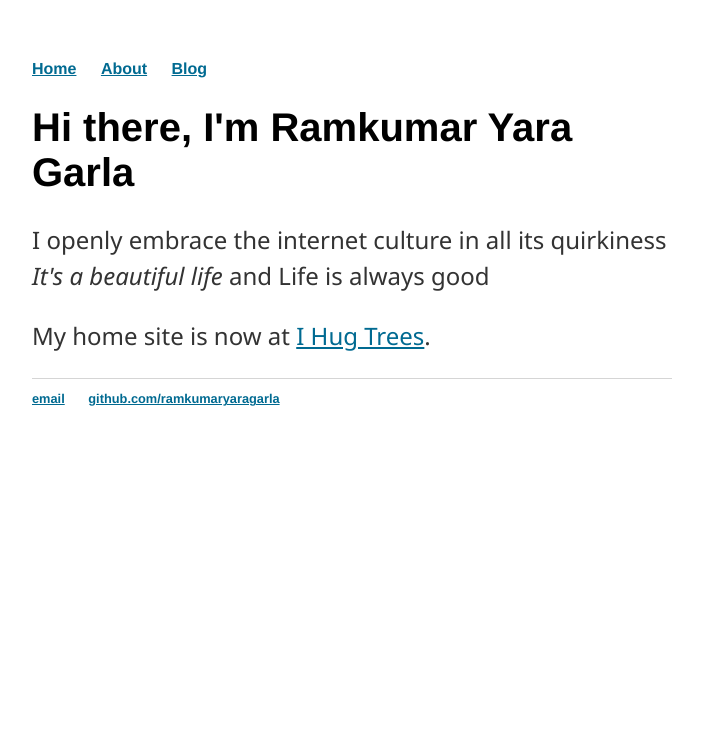
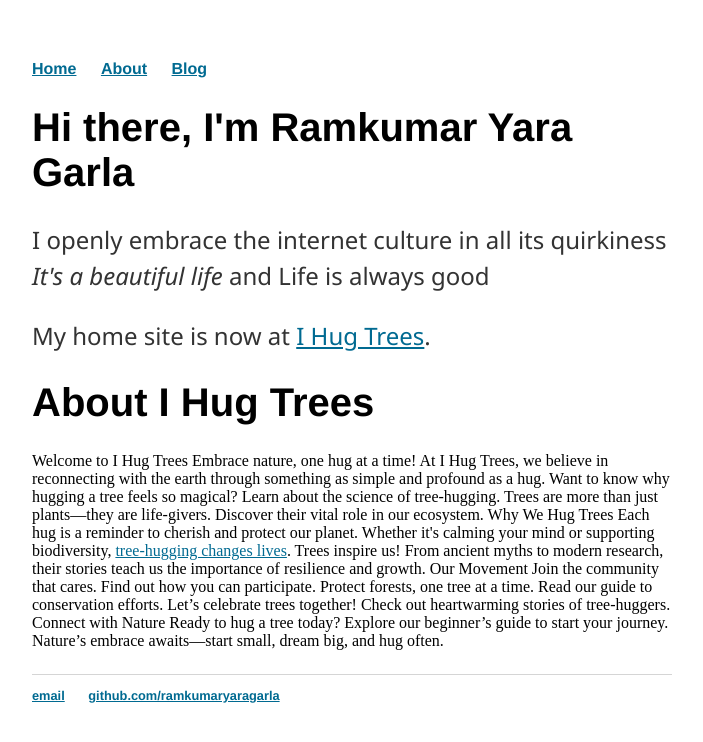
Before and after one commit to RamkumarYaragarla/worko, a Jekyll site: the page built from index.html, in a window 1280 px wide. Shown: the top 742 px of the page, without its empty margins (288-991 px from the left). Built offline with Jekyll 4.4.1, drawn with Linux system fonts in a browser that asks for light colours.

Commit message:
Update index.html

```diff
--- a/index.html
+++ b/index.html
@@ -6,6 +6,30 @@ title: Ramkumar Yaragarla, Being Social
 	<h1>Hi there, I'm Ramkumar Yara Garla</h1>
 	<p> I openly embrace the internet culture in all its quirkiness <em> It's a beautiful life</em> and Life is always good </p>
 
-	 <p> My home site is now at <a href="https://ihugtrees.org"> I Hug Trees</a>.
+	 <p> My home site is now at <a href="https://ihugtrees.org"> I Hug Trees</a>. </p>
 
 </div>
+
+<div class="blurb">
+	 <p> <h1>About I Hug Trees</h1>
+	Welcome to I Hug Trees
+Embrace nature, one hug at a time!
+
+At I Hug Trees, we believe in reconnecting with the earth through something as simple and profound as a hug.
+
+Want to know why hugging a tree feels so magical? Learn about the science of tree-hugging.
+Trees are more than just plants—they are life-givers. Discover their vital role in our ecosystem.
+Why We Hug Trees
+Each hug is a reminder to cherish and protect our planet. Whether it's calming your mind or supporting biodiversity, <a href="https://ihugtrees.org/blog/simple-joy-benefits-of-hugging-trees.html">tree-hugging changes lives</a>.
+
+Trees inspire us! From ancient myths to modern research, their stories teach us the importance of resilience and growth.
+
+Our Movement
+Join the community that cares. Find out how you can participate.
+Protect forests, one tree at a time. Read our guide to conservation efforts.
+Let’s celebrate trees together! Check out heartwarming stories of tree-huggers.
+
+Connect with Nature
+Ready to hug a tree today? Explore our beginner’s guide to start your journey.
+
+Nature’s embrace awaits—start small, dream big, and hug often.</p>
```
